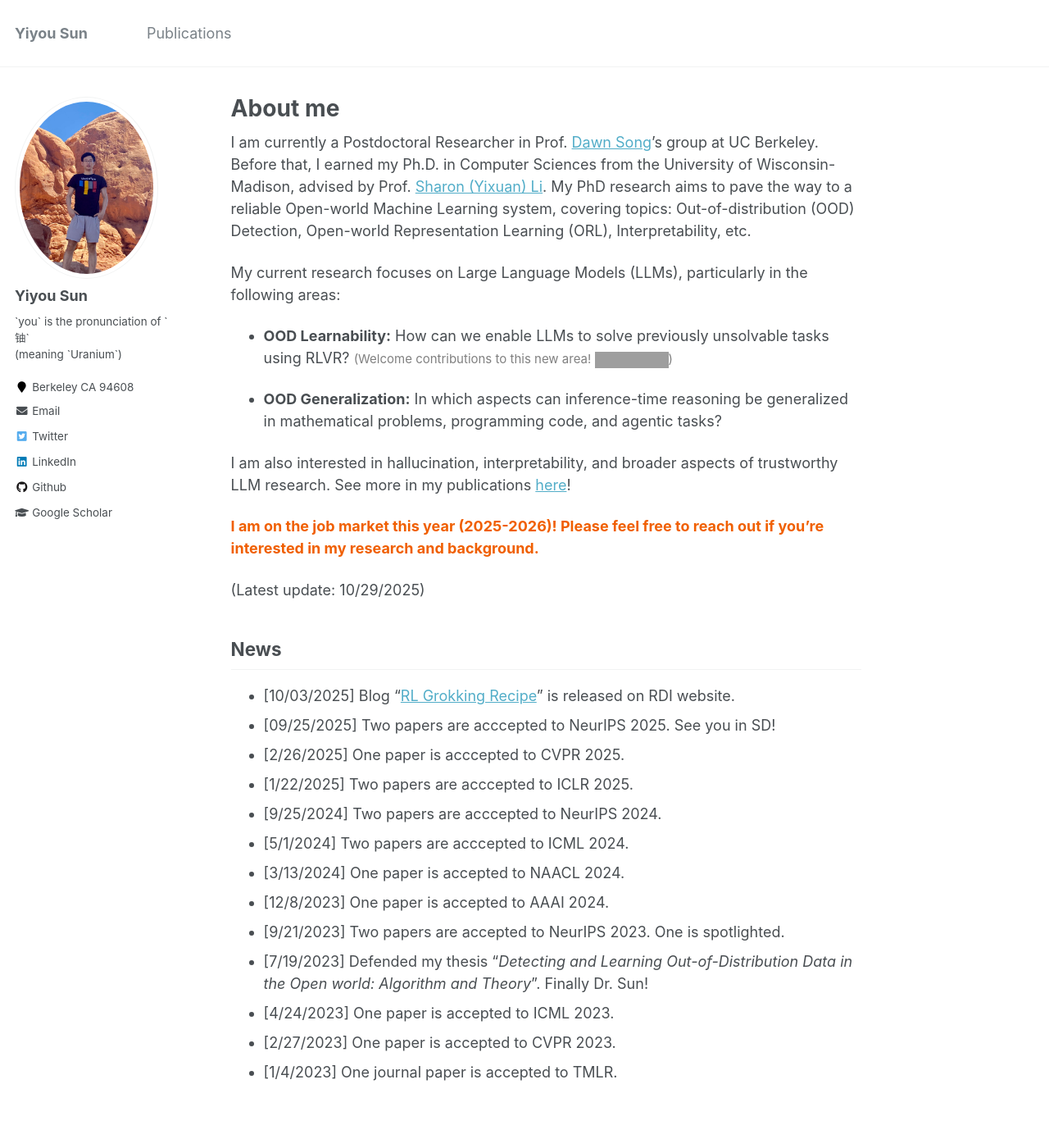
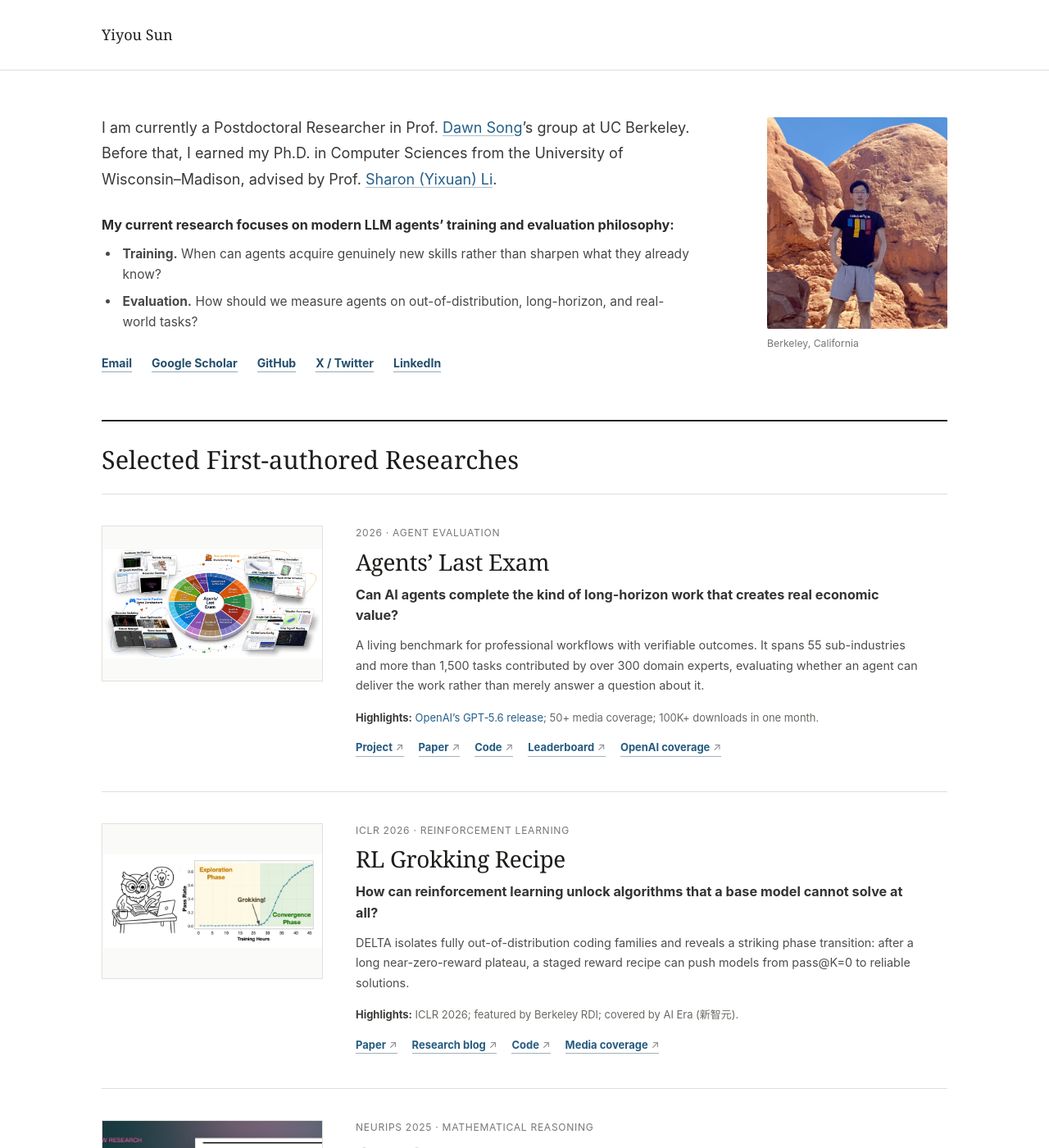
Before and after one commit to sunyiyou/sunyiyou.github.io, a Jekyll site: the page built from _pages/about.md, in a window 1280 px wide and 1400 px high. Shown: the whole window at 82% size. Built offline with Jekyll 4.4.1, drawn with Linux system fonts in a browser that asks for light colours; some of the changed text lies outside the part shown; grey boxes are pictures that could not be loaded.

Commit message:
Refresh homepage research highlights

```diff
--- a/_config.yml
+++ b/_config.yml
@@ -10,7 +10,7 @@ locale                   : "en-US"
 title                    : "Yiyou Sun"
 title_separator          : "-"
 name                     : &name "Yiyou Sun"
-description              : &description "Researcher"
+description              : &description "Researcher studying the training, evaluation, generalization, and trustworthiness of modern LLM agents."
 url                      : https://sunyiyou.github.io # the base hostname & protocol for your site e.g. "https://mmistakes.github.io"
 baseurl                  : "" # the subpath of your site, e.g. "/blog"
 repository               : "sunyiyou/sunyiyou.github.io"
@@ -83,7 +83,7 @@ author:
   name             : "Yiyou Sun"
   avatar           : "photo.jpeg"
   bio              : "`you` is the pronunciation of `铀` <br>  (meaning `Uranium`)"
-  location         : "Berkeley CA 94608"
+  location         : "Berkeley, CA"
   employer         :
   pubmed           :
   googlescholar    : "https://scholar.google.com/citations?user=IKqlQo4AAAAJ&hl=en"
--- a/_data/navigation.yml
+++ b/_data/navigation.yml
@@ -1,7 +1,7 @@
 # main links links
 main:
-  - title: "Publications"
-    url: /publications/
+  # - title: "Publications"
+  #   url: /publications/
 
   # - title: "Talks"
   #   url: /talks/
--- a/_includes/base_path
+++ b/_includes/base_path
@@ -1,5 +1 @@
-{% if site.url %}
-  {% assign base_path = site.url | append: site.baseurl %}
-{% else %}
-  {% assign base_path = site.github.url %}
-{% endif %}
+{% assign base_path = site.baseurl | default: "" %}
--- a/_layouts/default.html
+++ b/_layouts/default.html
@@ -11,7 +11,7 @@ layout: compress
     {% include head/custom.html %}
   </head>
 
-  <body>
+  <body{% if page.layout == "home" %} class="home-page"{% endif %}>
 
     {% include browser-upgrade.html %}
     {% include masthead.html %}
--- /dev/null
+++ b/_layouts/home.html
@@ -0,0 +1,7 @@
+---
+layout: default
+---
+
+<main class="home-shell" id="main-content">
+  {{ content }}
+</main>
--- a/_pages/about.md
+++ b/_pages/about.md
@@ -1,57 +1,118 @@
 ---
 permalink: /
-title: "About me"
-excerpt: "About me"
-author_profile: true
+layout: home
+excerpt: "Research on training, evaluating, and understanding modern LLM agents."
+author_profile: false
 redirect_from:
   - /about/
   - /about.html
 ---
 
-I am currently a Postdoctoral Researcher in Prof. [Dawn Song](https://dawnsong.io/)'s group at UC Berkeley.
- Before that, I earned my Ph.D. in Computer Sciences from the University of Wisconsin-Madison, advised by Prof. [Sharon (Yixuan) Li](https://pages.cs.wisc.edu/~sharonli/). My PhD research aims to pave the way to a reliable Open-world Machine Learning system, covering topics: Out-of-distribution (OOD) Detection, Open-world Representation Learning (ORL), Interpretability, etc.
+<section class="home-introduction" aria-label="About Yiyou Sun">
+  <div class="home-introduction__text">
+    <p class="home-bio">I am currently a Postdoctoral Researcher in Prof. <a href="https://dawnsong.io/">Dawn Song</a>’s group at UC Berkeley. Before that, I earned my Ph.D. in Computer Sciences from the University of Wisconsin–Madison, advised by Prof. <a href="https://pages.cs.wisc.edu/~sharonli/">Sharon (Yixuan) Li</a>.</p>
 
+    <p class="home-research-intro">My current research focuses on modern LLM agents’ training and evaluation philosophy:</p>
+    <ul class="home-questions">
+      <li><strong>Training.</strong> When can agents acquire genuinely new skills rather than sharpen what they already know?</li>
+      <li><strong>Evaluation.</strong> How should we measure agents on out-of-distribution, long-horizon, and real-world tasks?</li>
+    </ul>
 
-My current research focuses on Large Language Models (LLMs), particularly in the following areas:
+    <nav class="home-links" aria-label="Profile links">
+      <a href="mailto:sunyiyou@berkeley.edu">Email</a>
+      <a href="https://scholar.google.com/citations?user=IKqlQo4AAAAJ&amp;hl=en">Google Scholar</a>
+      <a href="https://github.com/sunyiyou">GitHub</a>
+      <a href="https://x.com/YiyouSun" rel="me">X / Twitter</a>
+      <a href="https://www.linkedin.com/in/yiyou-sun-2698b0102">LinkedIn</a>
+    </nav>
+  </div>
 
-+ **OOD Learnability:** How can we enable LLMs to solve previously unsolvable tasks using RLVR? <span style="font-size: smaller; color: gray;">(Welcome contributions to this new area! [![GitHub stars](https://img.shields.io/github/stars/rdi-berkeley/awesome-RLVR-boundary)](https://github.com/rdi-berkeley/awesome-RLVR-boundary))</span>
+  <figure class="home-portrait">
+    <img src="/images/photo.jpeg" alt="Portrait of Yiyou Sun" width="720" height="720">
+    <figcaption>Berkeley, California</figcaption>
+  </figure>
+</section>
 
-+ **OOD Generalization:** In which aspects can inference-time reasoning be generalized in mathematical problems, programming code, and agentic tasks?
+<section class="selected-research" aria-labelledby="selected-research-title">
+  <header class="research-heading">
+    <h2 id="selected-research-title">Selected First-authored Researches</h2>
+  </header>
 
-I am also interested in hallucination, interpretability, and broader aspects of trustworthy LLM research. See more in my publications [here](https://sunyiyou.github.io/publications/)!
+  <article class="work-item">
+    <a class="work-figure work-figure--contain" href="https://agents-last-exam.org/" aria-label="Visit the Agents' Last Exam project website">
+      <img src="/images/research/agents-last-exam.webp" alt="Agents’ Last Exam teaser showing its research domains and example professional workflows" width="1800" height="894" loading="eager">
+    </a>
+    <div class="work-copy">
+      <p class="work-meta">2026 · Agent Evaluation</p>
+      <h3>Agents’ Last Exam</h3>
+      <p class="work-question">Can AI agents complete the kind of long-horizon work that creates real economic value?</p>
+      <p>A living benchmark for professional workflows with verifiable outcomes. It spans 55 sub-industries and more than 1,500 tasks contributed by over 300 domain experts, evaluating whether an agent can deliver the work rather than merely answer a question about it.</p>
+      <p class="work-note"><strong>Highlights:</strong> <a href="https://openai.com/index/gpt-5-6/">OpenAI’s GPT‑5.6 release</a>; 50+ media coverage; 100K+ downloads in one month.</p>
+      <p class="work-links">
+        <a href="https://agents-last-exam.org/">Project</a>
+        <a href="https://arxiv.org/abs/2606.05405">Paper</a>
+        <a href="https://github.com/rdi-berkeley/agents-last-exam">Code</a>
+        <a href="https://agents-last-exam.org/leaderboard">Leaderboard</a>
+        <a href="https://openai.com/index/gpt-5-6/">OpenAI coverage</a>
+      </p>
+    </div>
+  </article>
 
-<!-- class="flashing-rgb" -->
-<span style="color: #F05F00">**I am on the job market this year (2025-2026)! Please feel free to reach out if you're interested in my research and background.**</span>
+  <article class="work-item">
+    <a class="work-figure work-figure--contain" href="https://rdi.berkeley.edu/blog/rl-grokking-recipe" aria-label="Read the RL Grokking Recipe research blog">
+      <img src="/images/research/rl-grokking.webp" alt="A learning curve showing a sudden grokking phase transition after a long exploration plateau" width="728" height="308" loading="lazy">
+    </a>
+    <div class="work-copy">
+      <p class="work-meta">ICLR 2026 · Reinforcement Learning</p>
+      <h3>RL Grokking Recipe</h3>
+      <p class="work-question">How can reinforcement learning unlock algorithms that a base model cannot solve at all?</p>
+      <p>DELTA isolates fully out-of-distribution coding families and reveals a striking phase transition: after a long near-zero-reward plateau, a staged reward recipe can push models from pass@K=0 to reliable solutions.</p>
+      <p class="work-note"><strong>Highlights:</strong> ICLR 2026; featured by Berkeley RDI; covered by AI Era (新智元).</p>
+      <p class="work-links">
+        <a href="https://arxiv.org/abs/2509.21016">Paper</a>
+        <a href="https://rdi.berkeley.edu/blog/rl-grokking-recipe">Research blog</a>
+        <a href="https://github.com/sunblaze-ucb/rl-grok-recipe">Code</a>
+        <a href="https://mp.weixin.qq.com/s/0yk3VEJrpXWTTnR15bB4Qg">Media coverage</a>
+      </p>
+    </div>
+  </article>
 
+  <article class="work-item">
+    <a class="work-figure" href="https://allenai.org/blog/omega" aria-label="Read the OMEGA research blog at Ai2">
+      <img src="/images/research/omega.webp" alt="OMEGA research graphic asking whether LLMs can reason outside the box in mathematics" width="1440" height="810" loading="lazy">
+    </a>
+    <div class="work-copy">
+      <p class="work-meta">NeurIPS 2025 · Mathematical Reasoning</p>
+      <h3>OMEGA</h3>
+      <p class="work-question">Can LLMs reason outside the box in mathematics?</p>
+      <p>A controlled benchmark that separates three kinds of generalization—exploratory, compositional, and transformative. Frontier models improve on harder familiar problems, but genuine strategy shifts remain elusive.</p>
+      <p class="work-note"><strong>Highlights:</strong> NeurIPS 2025; featured by Ai2; covered by AI Era (新智元).</p>
+      <p class="work-links">
+        <a href="https://arxiv.org/abs/2506.18880">Paper</a>
+        <a href="https://allenai.org/blog/omega">Research blog</a>
+        <a href="https://x.com/nouhadziri/status/1937567606543716508">Announcement</a>
+      </p>
+    </div>
+  </article>
 
-<style>
-    @keyframes rgb {
-        0%   { color: red; }
-        33%  { color: green; }
-        67%  { color: blue; }
-        100% { color: red; }
-    }
+  <article class="work-item">
+    <a class="work-figure work-figure--contain" href="https://arxiv.org/abs/2504.12691" aria-label="Read Why and How LLMs Hallucinate">
+      <img src="/images/research/hallucination.webp" alt="Diagram tracing hallucinated model outputs to competing subsequence associations" width="1600" height="496" loading="lazy">
+    </a>
+    <div class="work-copy">
+      <p class="work-meta">NeurIPS 2025 · Mechanistic Understanding</p>
+      <h3>Why and How LLMs Hallucinate</h3>
+      <p class="work-question">A unified view of hallucination through subsequence associations.</p>
+      <p>The framework explains hallucination as a competition between faithful and misleading associations encoded by a transformer. A tracing algorithm identifies causal subsequences across randomized contexts and connects them to evidence in the training corpus.</p>
+      <p class="work-note"><strong>Highlights:</strong> NeurIPS 2025; theoretical framework and causal tracing; open-source code.</p>
+      <p class="work-links">
+        <a href="https://arxiv.org/abs/2504.12691">Paper</a>
+        <a href="https://github.com/sunyiyou/SAT">Code</a>
+      </p>
+    </div>
+  </article>
+</section>
 
-    .flashing-rgb {
-        animation: rgb 8s infinite;
-    }
-</style>
-
-<!-- <span class="flashing-rgb">(UPDATE:) </span> -->
-
-(Latest update: 10/29/2025)
-
-## News
-+ [10/03/2025] Blog "[RL Grokking Recipe](https://rdi.berkeley.edu/blog/rl-grokking-recipe)" is released on RDI website.
-+ [09/25/2025] Two papers are acccepted to NeurIPS 2025. See you in SD!
-+ [2/26/2025] One paper is acccepted to CVPR 2025.
-+ [1/22/2025] Two papers are acccepted to ICLR 2025.
-+ [9/25/2024] Two papers are acccepted to NeurIPS 2024.
-+ [5/1/2024] Two papers are acccepted to ICML 2024.
-+ [3/13/2024] One paper is accepted to NAACL 2024.
-+ [12/8/2023] One paper is accepted to AAAI 2024.
-+ [9/21/2023] Two papers are accepted to NeurIPS 2023. One is spotlighted.
-+ [7/19/2023] Defended my thesis “*Detecting and Learning Out-of-Distribution Data in the Open world: Algorithm and Theory*”. Finally Dr. Sun!
-+ [4/24/2023] One paper is accepted to ICML 2023.
-+ [2/27/2023] One paper is accepted to CVPR 2023.
-+ [1/4/2023] One journal paper is accepted to TMLR.
+<footer class="home-footer">
+  <p>For research discussions and collaborations, feel free to <a href="mailto:sunyiyou@berkeley.edu">get in touch</a>.</p>
+</footer>
--- /dev/null
+++ b/_sass/_home.scss
@@ -0,0 +1,320 @@
+/* ==========================================================================
+   RESEARCH HOMEPAGE
+   ========================================================================== */
+
+.home-page {
+  background: #fff;
+}
+
+.home-page .masthead {
+  position: relative;
+  border-bottom: 1px solid #dedede;
+  background: #fff;
+}
+
+.home-page .masthead__inner-wrap {
+  max-width: 1080px;
+  padding: 1.1em 24px;
+}
+
+.home-page .masthead__menu-item--lg a {
+  color: #1d1d1b;
+  font-family: Georgia, $serif;
+  font-weight: 400;
+}
+
+.home-page .masthead__menu-item:not(.masthead__menu-item--lg) a {
+  color: #555;
+  font-size: 0.82rem;
+}
+
+.home-shell {
+  max-width: 1080px;
+  margin: 0 auto;
+  padding: 0 24px 70px;
+  color: #222;
+
+  *,
+  *::before,
+  *::after {
+    box-sizing: border-box;
+  }
+
+  a {
+    color: #255f8a;
+    text-decoration: none;
+  }
+
+  a:hover {
+    color: #163e5c;
+    text-decoration: underline;
+  }
+}
+
+.home-introduction {
+  display: grid;
+  grid-template-columns: minmax(0, 1fr) 220px;
+  gap: 72px;
+  align-items: start;
+  padding: 54px 0 58px;
+}
+
+.home-bio {
+  max-width: 720px;
+  margin: 0;
+  color: #383836;
+  font-size: 1rem;
+  line-height: 1.75;
+}
+
+.home-bio a {
+  text-decoration: underline;
+  text-decoration-color: #aebfca;
+  text-underline-offset: 3px;
+}
+
+.home-research-intro {
+  margin: 28px 0 11px;
+  color: #2c2c2a;
+  font-size: 0.9rem;
+  font-weight: 700;
+}
+
+.home-questions {
+  max-width: 720px;
+  margin: 0;
+  padding-left: 1.2em;
+  color: #484846;
+}
+
+.home-questions li {
+  margin: 0 0 7px;
+  padding-left: 4px;
+  font-size: 0.86rem;
+  line-height: 1.62;
+}
+
+.home-links {
+  display: flex;
+  flex-wrap: wrap;
+  gap: 9px 24px;
+  margin-top: 27px;
+}
+
+.home-links a {
+  border-bottom: 1px solid #8fa9ba;
+  color: #244f6d;
+  font-size: 0.78rem;
+  font-weight: 700;
+  text-decoration: none !important;
+}
+
+.home-portrait {
+  margin: 3px 0 0;
+}
+
+.home-portrait img {
+  display: block;
+  width: 220px;
+  height: 258px;
+  margin: 0;
+  border-radius: 2px;
+  object-fit: cover;
+  object-position: center 22%;
+  filter: saturate(0.88);
+}
+
+.home-portrait figcaption {
+  margin-top: 9px;
+  color: #777;
+  font-family: $sans-serif;
+  font-size: 0.68rem;
+  text-align: left;
+}
+
+.selected-research {
+  border-top: 2px solid #262624;
+}
+
+.research-heading {
+  padding: 28px 0 24px;
+}
+
+.research-heading h2 {
+  margin: 0;
+  color: #1d1d1b;
+  font-family: Georgia, $serif;
+  font-size: 1.7rem;
+  font-weight: 400;
+}
+
+.work-item {
+  display: grid;
+  grid-template-columns: 270px minmax(0, 1fr);
+  gap: 40px;
+  padding: 38px 0 42px;
+  border-top: 1px solid #dedede;
+}
+
+.work-figure {
+  display: block;
+  align-self: start;
+  overflow: hidden;
+  width: 270px;
+  height: 190px;
+  border: 1px solid #e0e0de;
+  background: #f5f5f2;
+}
+
+.work-figure img {
+  width: 100%;
+  height: 100%;
+  object-fit: cover;
+  transition: opacity 150ms ease;
+}
+
+.work-figure:hover img {
+  opacity: 0.9;
+}
+
+.work-figure--contain {
+  background: #fafaf8;
+}
+
+.work-figure--contain img {
+  object-fit: contain;
+}
+
+.work-copy {
+  max-width: 690px;
+}
+
+.work-meta {
+  margin: 0 0 9px;
+  color: #777;
+  font-size: 0.67rem;
+  letter-spacing: 0.06em;
+  text-transform: uppercase;
+}
+
+.work-copy h3 {
+  margin: 0 0 11px;
+  color: #1c1c1a;
+  font-family: Georgia, $serif;
+  font-size: 1.55rem;
+  font-weight: 400;
+  letter-spacing: -0.012em;
+}
+
+.work-question {
+  margin: 0 0 12px !important;
+  color: #333331 !important;
+  font-size: 0.9rem !important;
+  font-weight: 700;
+  line-height: 1.55 !important;
+}
+
+.work-copy > p:not(.work-meta):not(.work-question):not(.work-note):not(.work-links) {
+  margin: 0;
+  color: #4d4d4a;
+  font-size: 0.8rem;
+  line-height: 1.7;
+}
+
+.work-note {
+  margin: 16px 0 0;
+  color: #686863;
+  font-size: 0.72rem;
+  line-height: 1.6;
+}
+
+.work-note strong {
+  color: #3c3c39;
+}
+
+.work-links {
+  display: flex;
+  flex-wrap: wrap;
+  gap: 7px 18px;
+  margin: 17px 0 0;
+}
+
+.work-links a {
+  border-bottom: 1px solid #9fb1bc;
+  color: #255b80;
+  font-size: 0.72rem;
+  font-weight: 700;
+  text-decoration: none !important;
+}
+
+.work-links a::after {
+  content: " ↗";
+  color: #888;
+  font-weight: 400;
+}
+
+.home-footer {
+  margin-top: 10px;
+  padding: 29px 0 0;
+  border-top: 1px solid #bdbdb9;
+}
+
+.home-footer p {
+  margin: 0;
+  color: #666;
+  font-family: Georgia, $serif;
+  font-size: 0.88rem;
+}
+
+.home-footer a {
+  text-decoration: underline;
+  text-underline-offset: 3px;
+}
+
+@media (max-width: 760px) {
+  .home-shell {
+    padding-right: 19px;
+    padding-left: 19px;
+  }
+
+  .home-introduction {
+    grid-template-columns: 1fr;
+    gap: 34px;
+    padding: 38px 0 43px;
+  }
+
+  .home-portrait {
+    display: grid;
+    grid-template-columns: 130px 1fr;
+    gap: 14px;
+    align-items: end;
+  }
+
+  .home-portrait img {
+    width: 130px;
+    height: 150px;
+  }
+
+  .work-item {
+    grid-template-columns: 1fr;
+  }
+
+  .work-item {
+    gap: 24px;
+    padding: 31px 0 35px;
+  }
+
+  .work-figure {
+    width: 100%;
+    height: auto;
+    aspect-ratio: 16 / 9;
+  }
+}
+
+@media (prefers-reduced-motion: reduce) {
+  .home-shell *,
+  .home-shell *::before,
+  .home-shell *::after {
+    transition-duration: 0.01ms !important;
+  }
+}
--- a/assets/css/main.scss
+++ b/assets/css/main.scss
@@ -33,6 +33,7 @@
 @import "page";
 @import "archive";
 @import "sidebar";
+@import "home";
 
 @import "vendor/font-awesome/fontawesome";
 @import "vendor/font-awesome/solid";
```
Also changed, not shown: images/research/agents-last-exam.webp (added), images/research/hallucination.webp (added), images/research/omega.webp (added), images/research/rl-grokking.webp (added).
